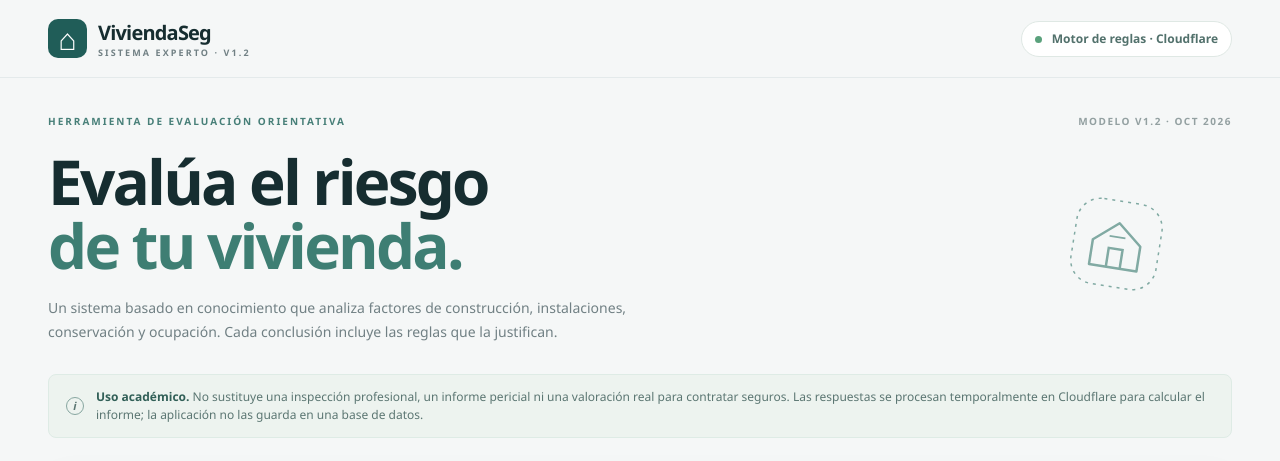
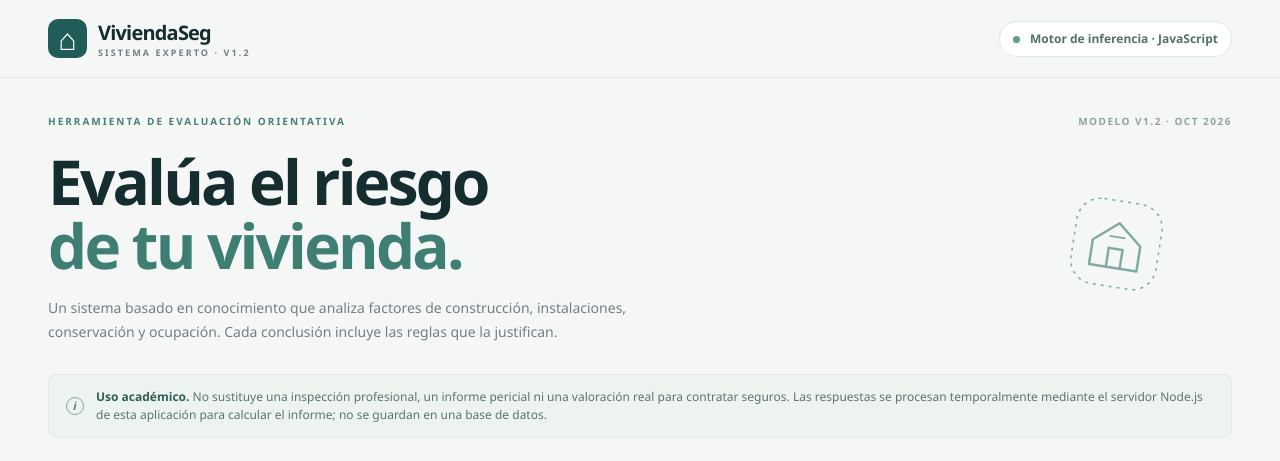
Before and after one commit to raineragoge/ViviendaSeg-AIStudio, a website: page public/index.html in a window 1280 px wide. Shown: the top 461 px of the page. Drawn offline with Linux system fonts and the light colour scheme; no server answers.

Commit message:
Describe the Node.js/JavaScript evaluation backend in the interface

```diff
--- a/public/index.html
+++ b/public/index.html
@@ -13,12 +13,12 @@
 <body>
   <header class="masthead">
     <div class="brand" role="banner"><span class="brand-icon" aria-hidden="true">⌂</span><div><strong>ViviendaSeg</strong><small>SISTEMA EXPERTO · V1.2</small></div></div>
-    <span class="header-status"><span class="status-dot"></span> Motor de reglas · Cloudflare</span>
+    <span class="header-status"><span class="status-dot"></span> Motor de inferencia · JavaScript</span>
   </header>
   <main class="page">
     <div class="topbar"><span class="eyebrow">HERRAMIENTA DE EVALUACIÓN ORIENTATIVA</span><span class="serial">MODELO V1.2 · OCT 2026</span></div>
     <div class="intro"><div><h1>Evalúa el riesgo<br><em>de tu vivienda.</em></h1><p>Un sistema basado en conocimiento que analiza factores de construcción, instalaciones, conservación y ocupación. Cada conclusión incluye las reglas que la justifican.</p></div><div class="stamp" aria-hidden="true"><svg width="102" height="102" viewBox="0 0 102 102" fill="none"><rect x="8" y="8" width="86" height="86" rx="24" stroke="currentColor" stroke-width="1.5" stroke-dasharray="3 5"/><path d="M27 50L51 30L75 50V75H27V50Z" stroke="currentColor" stroke-width="2.5" stroke-linejoin="round"/><path d="M44 75V56H58V75" stroke="currentColor" stroke-width="2.5"/><path d="M43 44H59" stroke="currentColor" stroke-width="2"/></svg></div></div>
-    <div class="notice" role="note"><span class="notice-icon" aria-hidden="true">i</span><span><strong>Uso académico.</strong> No sustituye una inspección profesional, un informe pericial ni una valoración real para contratar seguros. Las respuestas se procesan temporalmente en Cloudflare para calcular el informe; la aplicación no las guarda en una base de datos.</span></div>
+    <div class="notice" role="note"><span class="notice-icon" aria-hidden="true">i</span><span><strong>Uso académico.</strong> No sustituye una inspección profesional, un informe pericial ni una valoración real para contratar seguros. Las respuestas se procesan temporalmente mediante el servidor Node.js de esta aplicación para calcular el informe; no se guardan en una base de datos.</span></div>
     <div class="workspace">
       <aside class="sidebar" aria-label="Estado de la evaluación">
         <div class="side-top"><span class="side-label">TU EVALUACIÓN</span><span class="step-pill" id="sidebar-count">01 / 19</span></div>
```
